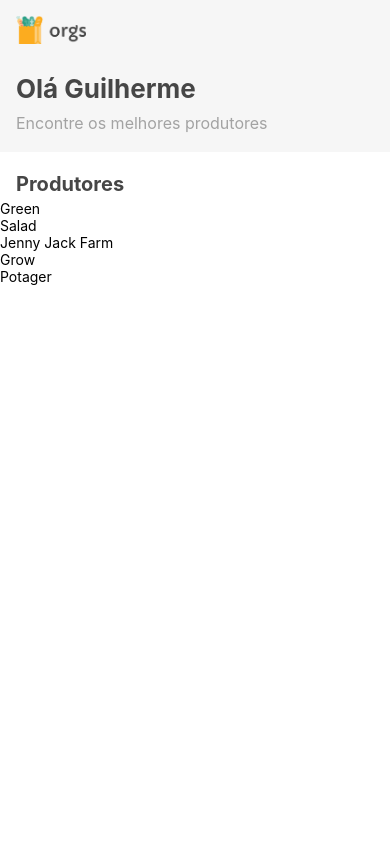
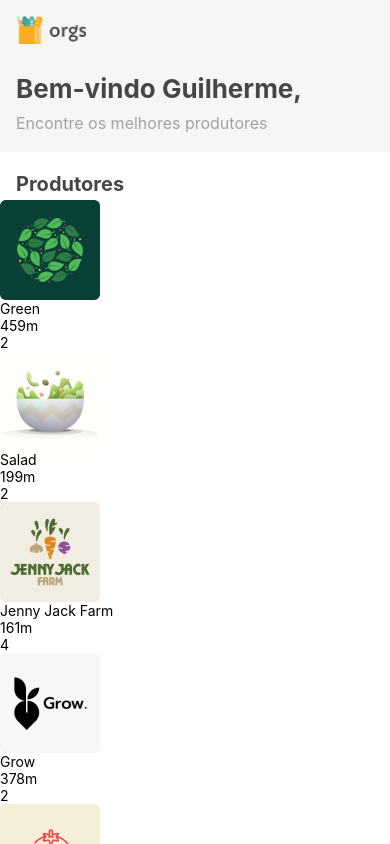
Before and after one commit to g-santosmartins/orgs-hooks, a React Native app: screen / in a window 390 px wide. Built offline with nearby package versions, Linux system fonts and the light colour scheme.

Commit message:
feat: Adding a Producer component to be added on FlatList

```diff
--- a/src/mocks/headerMock.js
+++ b/src/mocks/headerMock.js
@@ -1,6 +1,6 @@
 
 const header = {
-    welcomeTitle: "Olá Guilherme",
+    welcomeTitle: "Bem-vindo Guilherme,",
     subtitle: "Encontre os melhores produtores",
 };
 
--- /dev/null
+++ b/src/screen/Home/components/Producer.js
@@ -0,0 +1,20 @@
+import React from 'react';
+import { View, Text, Image, StyleSheet } from 'react-native';
+
+export default function Producer({ name, image, distance, stars }) {
+  return (
+    <View>
+      <Image
+        source={image}
+        accessibilityLabel={name} // screen readers support
+      />
+      <View>
+        <Text>{name}</Text>
+        <Text>{distance}</Text>
+        <Text>{stars}</Text>
+      </View>
+    </View>
+  );
+}
+
+const styles = StyleSheet.create
--- a/src/screen/Home/components/Producers.js
+++ b/src/screen/Home/components/Producers.js
@@ -1,10 +1,13 @@
 import React, { useEffect, useState } from "react";
 import { Text, FlatList, StyleSheet } from 'react-native'
 import { LoadProducers } from "../../../services/LoadingData";
+import Producer from "./Producer";
 
 export default function Producers({ header: Header }) {
 
-    const DEBUG = false
+    //debug controller
+    const DEBUG = true
+
     const [producersTitle, setProducerTitle] = useState()
     const [producersList, setProducerList] = useState([])
     useEffect(() => {
@@ -13,8 +16,9 @@ export default function Producers({ header: Header }) {
         setProducerTitle(title)
         setProducerList(list)
 
-        // testing if info is coming
-        if (DEBUG) console.log("INFO PRODUTORES", producersInfo)
+        // testing and debugging info:
+        if (DEBUG) console.log("TITLE PRODUCERS", title)
+        if (DEBUG) console.log("LIST PRODUCERS", list)
     }, [])
 
     const ListHeader = () => {
@@ -25,14 +29,13 @@ export default function Producers({ header: Header }) {
         )
     }
 
-
-
     // list
     return (
         <FlatList
         style={styles.flatlist}
             data={producersList}
-            renderItem={({ item: { name } }) => <Text>{name}</Text>}
+            // destructuring the item into {name, distance, stars}
+            renderItem={({ item }) => <Producer {...item}/>}
             // keys on map:
             keyExtractor={({ nome }) => nome}
             ListHeaderComponent={ListHeader}
```
